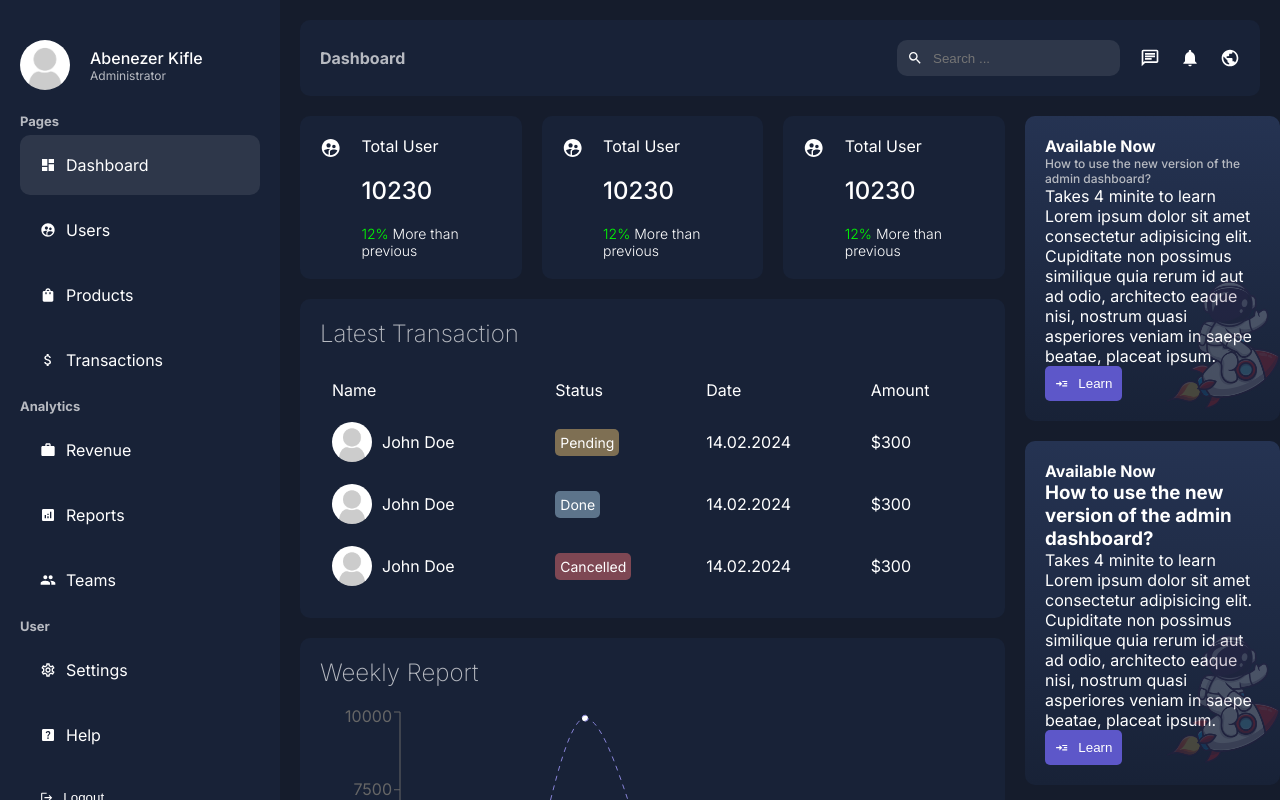
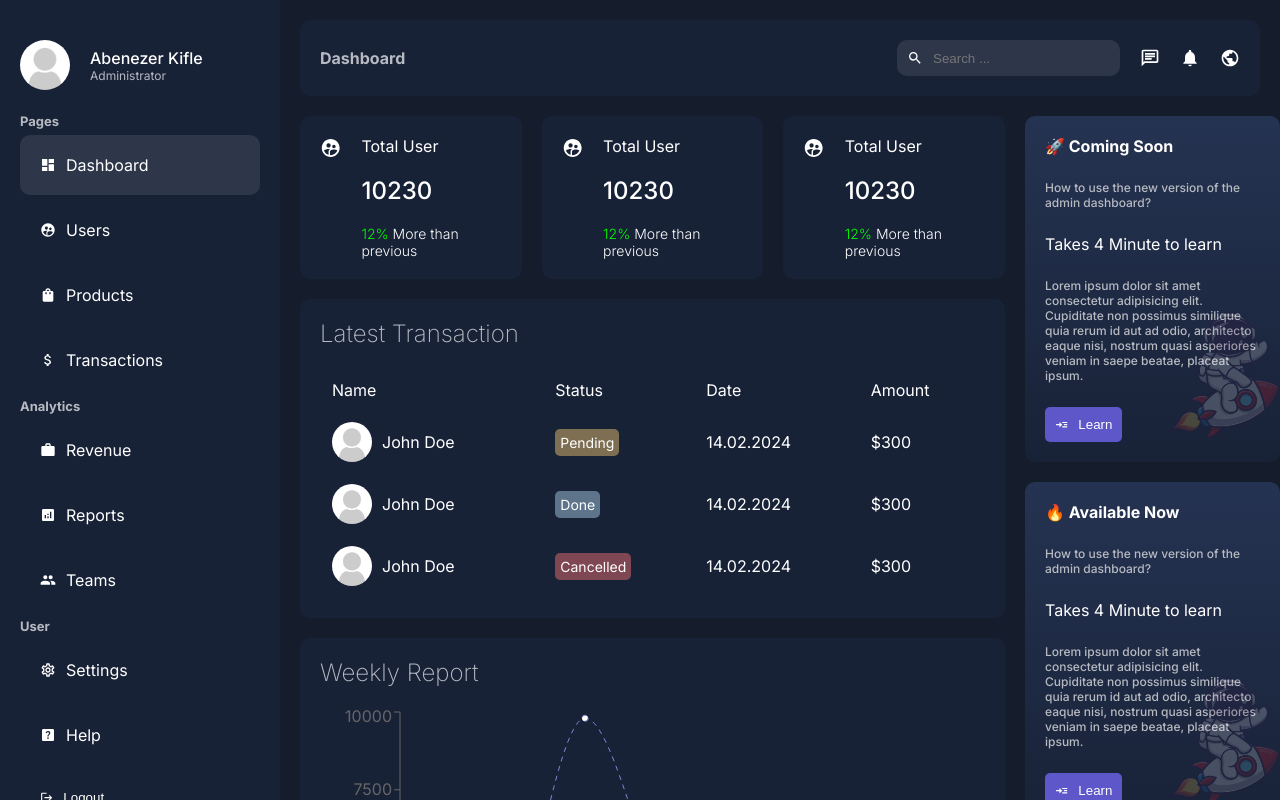
Before and after one commit to abenooo/NextJs_14_AdminDashboard, a Next.js app: page /dashboard in a window 1280 px wide. Shown: the top 800 px of the page. Built offline with nearby package versions, Linux system fonts and the light colour scheme.

Commit message:
Finished the right sidebar

```diff
--- a/app/ui/dashboard/rightbar/rightbar.jsx
+++ b/app/ui/dashboard/rightbar/rightbar.jsx
@@ -6,13 +6,15 @@ const Rightbar = () => {
     <div className={styles.container}>
       <div className={styles.item}>
         <div className={styles.bgContainer}>
-          <Image src="/astronaut.png" alt="" fill className={styles.bg}/>
+          <Image src="/astronaut.png" alt="" fill className={styles.bg} />
         </div>
-        <div className={styles.texts}>
-          <span className={styles.notification}>Available Now</span>
-          <h3 className={styles.title}>How to use the new version of the admin dashboard?</h3>
-          <span className={styles.subtitle}>Takes 4 minite to learn</span>
-          <p className={styles.desc}>
+        <div className={styles.text}>
+          <span className={styles.notification}>🚀 Coming Soon</span>
+          <h3 className={styles.title}>
+            How to use the new version of the admin dashboard?
+          </h3>
+          <span className={styles.subtitle}>Takes 4 Minute to learn</span>
+          <p className={styles.title}>
             Lorem ipsum dolor sit amet consectetur adipisicing elit. Cupiditate
             non possimus similique quia rerum id aut ad odio, architecto eaque
             nisi, nostrum quasi asperiores veniam in saepe beatae, placeat
@@ -24,16 +26,17 @@ const Rightbar = () => {
           </button>
         </div>
       </div>
-{/* card two */}
-<div className={styles.item}>
+      <div className={styles.item}>
         <div className={styles.bgContainer}>
-          <Image src="/astronaut.png" alt="" fill className={styles.bg}/>
+          <Image src="/astronaut.png" alt="" fill className={styles.bg} />
         </div>
-        <div className={styles.texts}>
-          <span className={styles.notification}>Available Now</span>
-          <h3>How to use the new version of the admin dashboard?</h3>
-          <span className={styles.subtitle}>Takes 4 minite to learn</span>
-          <p className={styles.desc}>
+        <div className={styles.text}>
+          <span className={styles.notification}>🔥 Available Now</span>
+          <h3 className={styles.title}>
+            How to use the new version of the admin dashboard?
+          </h3>
+          <span className={styles.subtitle}>Takes 4 Minute to learn</span>
+          <p className={styles.title}>
             Lorem ipsum dolor sit amet consectetur adipisicing elit. Cupiditate
             non possimus similique quia rerum id aut ad odio, architecto eaque
             nisi, nostrum quasi asperiores veniam in saepe beatae, placeat
```
